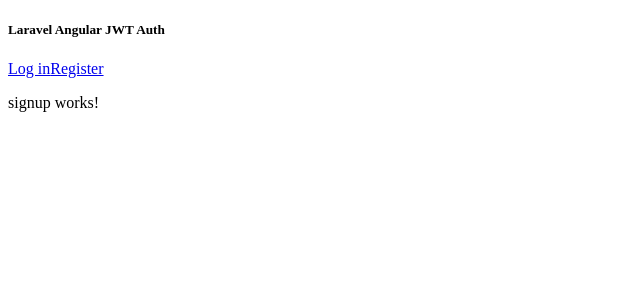
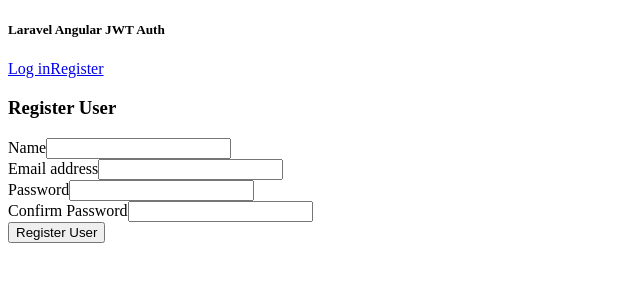
Before and after one commit to davidbarbosa23/Wunderman-Thompson, an Angular app in the folder client/: page /register in a window 1280 px wide. Shown: the top 300 px of the page, without its empty margins (0-640 px from the left). Built offline with nearby package versions, Linux system fonts and the light colour scheme.

Commit message:
NG Signup component

```diff
--- a/client/src/app/components/signup/signup.component.html
+++ b/client/src/app/components/signup/signup.component.html
@@ -1 +1,38 @@
-<p>signup works!</p>
+<div class="auth-wrapper">
+  <form class="form-signin" [formGroup]="registerForm" (ngSubmit)="onSubmit()">
+      <h3 class="h3 mb-3 font-weight-normal text-center">Register User</h3>
+
+      <!-- Errors -->
+      <div *ngIf="errors?.name" class="alert alert-danger mt-3">
+        {{ errors?.name }}
+      </div>
+      <div *ngIf="errors?.email" class="alert alert-danger mt-3">
+        {{ errors?.email }}
+      </div>
+      <div *ngIf="errors?.password" class="alert alert-danger mt-3">
+          {{ errors?.password }}
+      </div>
+      <div *ngIf="errors?.password_confirmation" class="alert alert-danger mt-3">
+          {{ errors?.password_confirmation }}
+      </div>
+
+      <!-- Signup form -->
+      <div class="form-group">
+          <label>Name</label>
+          <input type="text" class="form-control" formControlName="name">
+      </div>
+      <div class="form-group">
+          <label>Email address</label>
+          <input type="email" class="form-control" formControlName="email">
+      </div>
+      <div class="form-group">
+          <label>Password</label>
+          <input type="password" class="form-control" formControlName="password">
+      </div>
+      <div class="form-group">
+        <label>Confirm Password</label>
+        <input type="password" class="form-control" formControlName="password_confirmation">
+      </div>
+      <button type="submit" class="btn btn-block btn-primary">Register User</button>
+  </form>
+</div>
--- a/client/src/app/components/signup/signup.component.ts
+++ b/client/src/app/components/signup/signup.component.ts
@@ -1,15 +1,44 @@
 import { Component, OnInit } from '@angular/core';
+import { Router } from '@angular/router';
+import { AuthService } from './../../shared/auth.service';
+import { FormBuilder, FormGroup } from '@angular/forms';
 
 @Component({
   selector: 'app-signup',
   templateUrl: './signup.component.html',
-  styleUrls: ['./signup.component.scss']
+  styleUrls: ['./signup.component.scss'],
 })
 export class SignupComponent implements OnInit {
+  registerForm: FormGroup;
+  errors = null;
 
-  constructor() { }
-
-  ngOnInit(): void {
+  constructor(
+    public router: Router,
+    public fb: FormBuilder,
+    public authService: AuthService
+  ) {
+    this.registerForm = this.fb.group({
+      name: [''],
+      email: [''],
+      password: [''],
+      password_confirmation: [''],
+    });
   }
 
+  ngOnInit() {}
+
+  onSubmit() {
+    this.authService.register(this.registerForm.value).subscribe(
+      (result) => {
+        console.log(result);
+      },
+      (error) => {
+        this.errors = error.error;
+      },
+      () => {
+        this.registerForm.reset();
+        this.router.navigate(['login']);
+      }
+    );
+  }
 }
```
